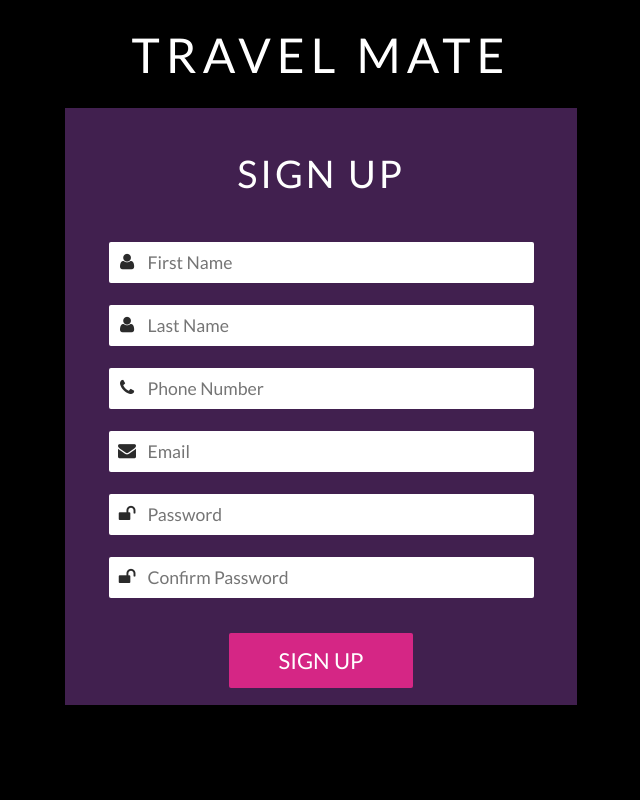
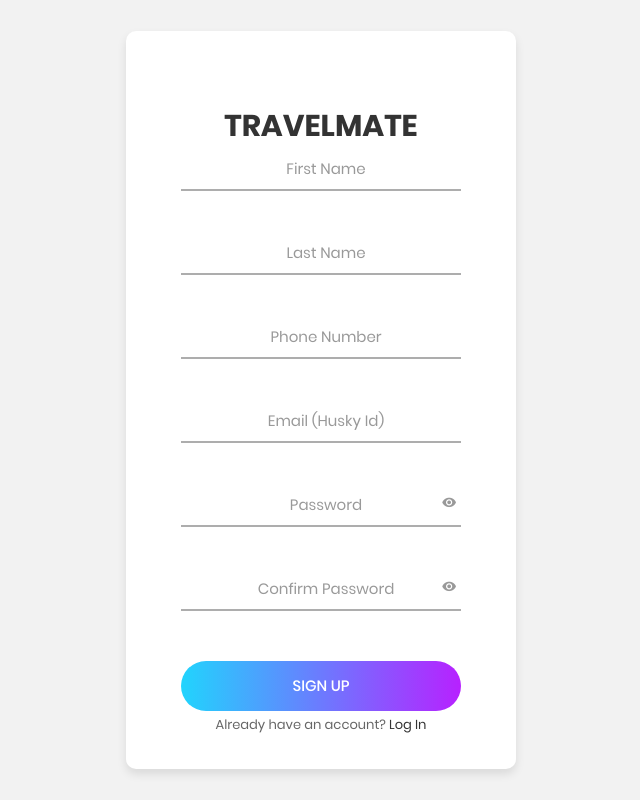
Before and after one commit to mansikulkarni96/TravelMate, a Django app: page /register/ in a window 1280 px wide. Shown: the whole page, without its empty margins (319-959 px from the left). Run offline with Django 3.2, Linux system fonts and the light colour scheme; some web fonts are replaced.

Commit message:
Registration Layout Change

```diff
--- a/travel/templates/travel/register.html
+++ b/travel/templates/travel/register.html
@@ -20,15 +20,18 @@ function hideURLbar(){ window.scrollTo(0,1); } </script>
 <!-- online-fonts -->
 <link href='https://fonts.googleapis.com/css?family=Lato:400,100,100italic,300,300italic,400italic,700,700italic,900,900italic' rel='stylesheet' type='text/css'>
 <link href='https://fonts.googleapis.com/css?family=Raleway+Dots' rel='stylesheet' type='text/css'>
+	<link rel="stylesheet" type="text/css" href="{%static 'css/main.css' %}">
+	<link rel="stylesheet" type="text/css" href="{%static 'fonts/iconic/css/material-design-iconic-font.min.css' %}">
+
+	<link rel="stylesheet" type="text/css" href="{%static 'css/main.css' %}">
+
 </head>
 <body>
 <!--header-->
-	<div class="header-w3l">
-		<h1>TRAVEL MATE</h1>
-	</div>
+
 <!--//header-->
 <!--main-->
-<div class="main-agileits">
+<!--<div class="main-agileits">
 	<h2 class="sub-head">Sign Up</h2>
 		<div class="sub-main">
 			<form action="{% url 'travel:registersubmit' %}" method="post">
@@ -40,11 +43,14 @@ function hideURLbar(){ window.scrollTo(0,1); } </script>
 				<input placeholder="Phone Number" name="number" class="number" type="text" required="">
 					<span class="icon3"><i class="fa fa-phone" aria-hidden="true"></i></span><br>
 				<input placeholder="Email" id="txtEmail" name="mail" class="mail" type="text" onblur="checkEmail();" required="true">
+				<span id="emailError" class="confirmMessage"></span>
 					<span class="icon4"><i class="fa fa-envelope" aria-hidden="true"></i></span><br>
-				<input  placeholder="Password" name="password" class="pass" type="password" required="true">
+				<input  placeholder="Password" id="password" class="pass" type="password" required="true">
 					<span class="icon5"><i class="fa fa-unlock" aria-hidden="true"></i></span><br>
-				<input  placeholder="Confirm Password" class="pass" type="password" required="true">
+				<input  placeholder="Confirm Password" id="confirmpassword" class="pass" type="password" onblur="checkSame(); return false;" required="true">
+
 					<span class="icon6"><i class="fa fa-unlock" aria-hidden="true"></i></span><br>
+					<span id="confirmMessage" class="confirmMessage"></span>
 
 				<input type="submit" value="sign up">
 			</form>
@@ -52,19 +58,127 @@ function hideURLbar(){ window.scrollTo(0,1); } </script>
 		<div class="clear"></div>
 </div>
 <!--//main-->
+<div class="limiter">
+		<div class="container-login100">
+			<div class="wrap-login100">
+				{{error}}
+				<form class="login100-form validate-form" action="{% url 'travel:registersubmit' %}" method="post">
+					{% csrf_token %}
+					<span class="login100-form-title p-b-48">
+						TRAVELMATE
+					</span>
+					<div class="wrap-input100 validate-input" >
+						<input class="input100" type="text" name="fname" required>
+						<span class="focus-input100" data-placeholder="First Name"></span>
+					</div>
+					<div class="wrap-input100 validate-input" >
+						<input class="input100" type="text" name="lname" required>
+						<span class="focus-input100" data-placeholder="Last Name"></span>
+					</div>
+					<div class="wrap-input100 validate-input" >
+						<input type="number" name="number" class="input100" onKeyDown="if(this.value.length==10 && event.keyCode!=8) return false;" required/>
+						<!--<input  name="text" class="input100" type="number" maxlength="10">-->
+						<span class="focus-input100" data-placeholder="Phone Number"></span>
+					</div>
+
+					<div class="wrap-input100 validate-input" data-validate = "Valid email is: a@b.c">
+						<input  class="input100" id="txtEmail" name="mail" class="mail" type="text" onblur="checkEmail();" required>
+						<span class="focus-input100" data-placeholder="Email (Husky Id)"></span>
+					</div>
+
+					<div class="wrap-input100 validate-input" data-validate="Enter password">
+						<span class="btn-show-pass">
+							<i class="zmdi zmdi-eye"></i>
+						</span>
+						<input class="input100" type="password" name="password" id="password" required>
+						<span class="focus-input100" data-placeholder="Password"></span>
+					</div>
+					<div class="wrap-input100 validate-input" data-validate="Enter password">
+						<span class="btn-show-pass">
+							<i class="zmdi zmdi-eye"></i>
+						</span>
+						<input class="input100" type="password" name="confirmpassword" id="confirmpassword" onblur="checkSame(); return false;" required>
+						<span class="focus-input100" data-placeholder="Confirm Password"></span>
+					</div>
+					<span id="confirmMessage" class="confirmMessage"></span>
+					<div class="container-login100-form-btn">
+						<div class="wrap-login100-form-btn">
+							<div class="login100-form-bgbtn"></div>
+							<button class="login100-form-btn" type="submit" value="sign up">
+								Sign Up
+							</button>
+							<!--<input class="login100-form-btn" type="submit" value="Login">-->
+						</div>
+					</div>
+
+					<div class="text-center p-t-115">
+						<span class="txt1">
+							Already have an account?
+						</span>
+
+						<a class="txt2" href="{% url 'travel:login'%}">Log In</a>
+					</div>
+				</form>
+			</div>
+		</div>
+	</div>
 
 </body>
 <script>
     function checkEmail() {
+    	var message = document.getElementById('confirmMessage');
+    	var goodColor = "#ff6666";
         var email = document.getElementById('txtEmail');
         var filter = /^\w+[\+\.\w-]*@*(\husky.neu.edu)+$/;
         if (!filter.test(email.value)) {
-            alert('Please provide a valid email address');
+         	//email.style.border = "2px solid Red";
+            message.innerHTML = "Please provide a valid Husky Id!"
+            message.style.color = goodColor;
             email.value="";
             return false;
         }
         else {
-        	alert('Valid ');}
+        	//alert('Valid ');
+        	}
     }
 </script>
+<script>
+    function checkSame()
+{
+    //Store the password field objects into variables ...
+    var password = document.getElementById('password');
+    var confirmpassword = document.getElementById('confirmpassword');
+    //Store the Confimation Message Object ...
+    var message = document.getElementById('confirmMessage');
+    //Set the colors we will be using ...
+    var goodColor = "#ff6666";
+    var badColor = "#ffffff";
+    //Compare the values in the password field
+    //and the confirmation field
+     if(password.value != confirmpassword.value && confirmpassword.value !=""){
+        //The passwords match.
+        //Set the color to the good color and inform
+        //the user that they have entered the correct password
+        //confirmpassword.style.border = "2px solid Red";
+        message.style.color = goodColor;
+        message.innerHTML = "Password cannot be different!"
+        password.value="";
+        confirmpassword.value="";
+
+    }else{
+        //The passwords do not match.
+        //Set the color to the bad color and
+        //notify the user.
+        password.style.border = "";
+        confirmpassword.style.backgroundColor = "";
+        message.innerHTML = "";
+    }
+}
+</script>
+<!--===============================================================================================-->
+	<script src="{%static 'vendor/jquery/jquery-3.2.1.min.js'%}"></script>
+
+<!--===============================================================================================-->
+	<script src="{%static 'js/main.js' %}"></script>
+
 </html>
```
